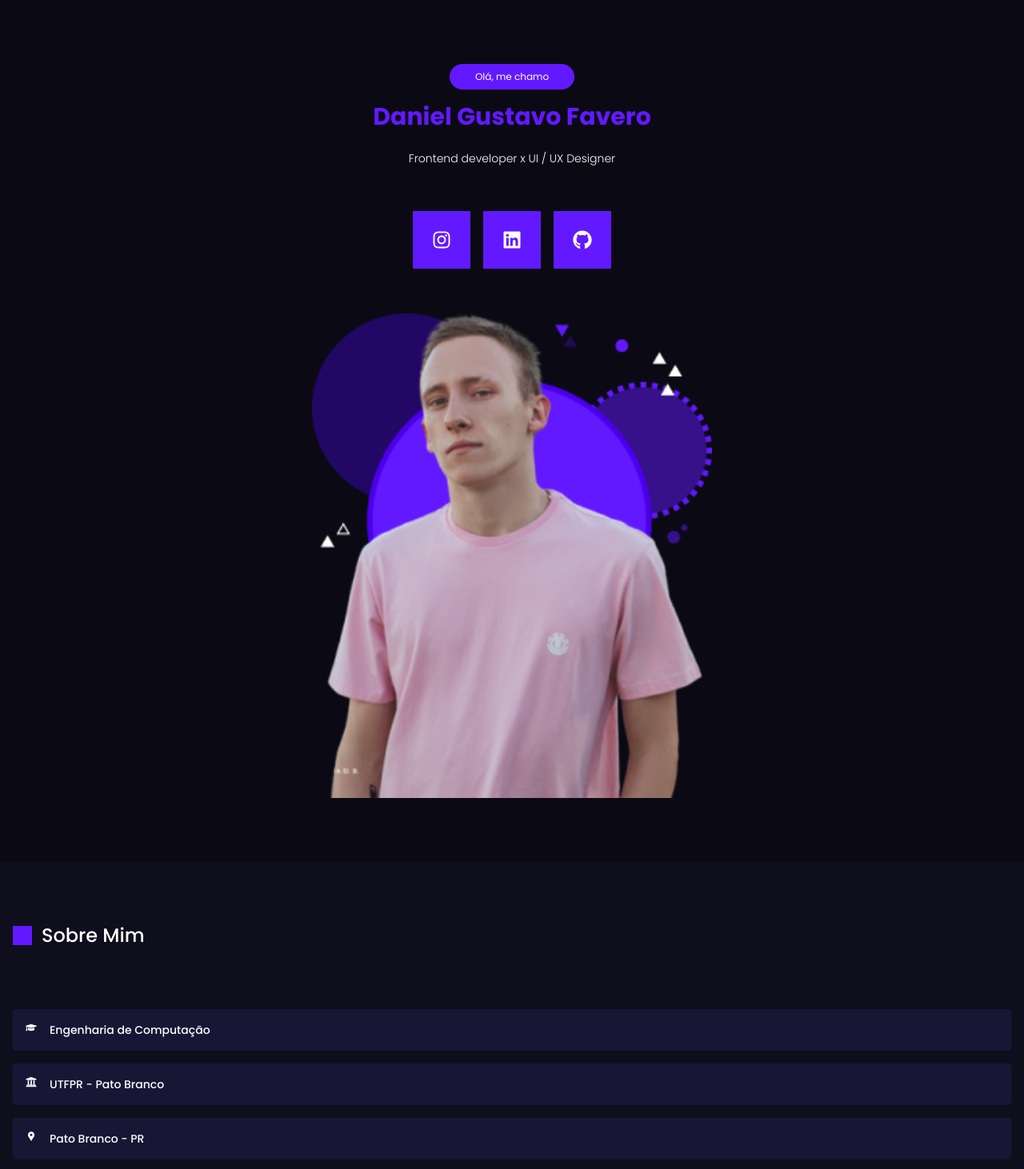
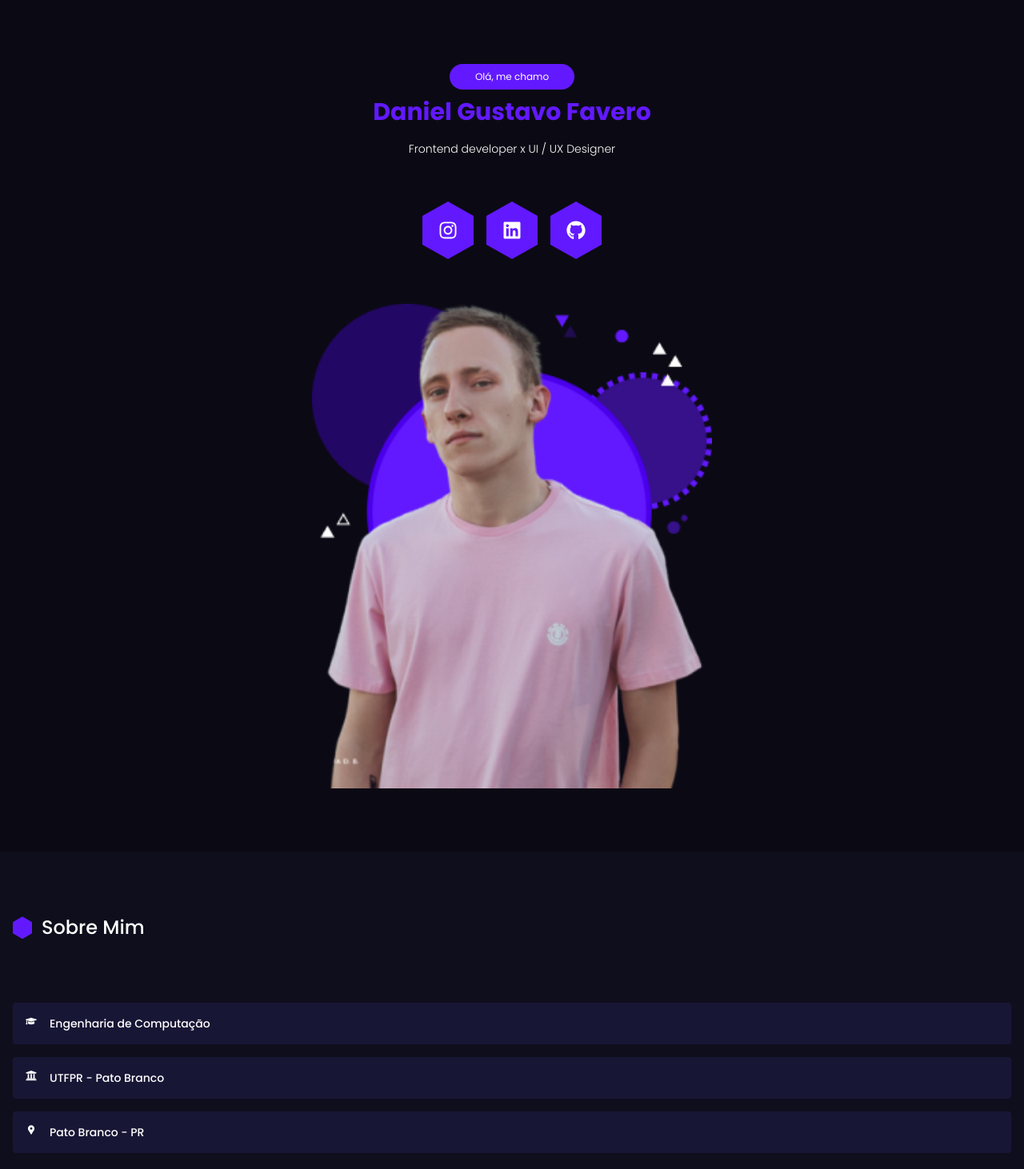
Before and after one commit to danielg-favero/portifolio, a Next.js app: page / in a window 1280 px wide. Shown: the top 1462 px of the page at 80% size. Built offline with nearby package versions, Linux system fonts and the light colour scheme.

Commit message:
style: criado iconButton com formato de hexagono

```diff
--- a/src/app/containers/Hero.tsx
+++ b/src/app/containers/Hero.tsx
@@ -10,7 +10,7 @@ export const Hero: React.FC = () => {
         <div className="flex flex-col items-center gap-6">
           <div className="flex flex-col items-center gap-4">
             <Badge>Olá, me chamo</Badge>
-            <h1 className="text-3xl font-bold text-center w-fit text-primary-50">
+            <h1 className="text-3xl font-bold leading-6 text-center w-fit text-primary-50">
               Daniel Gustavo Favero
             </h1>
           </div>
--- a/src/app/globals.css
+++ b/src/app/globals.css
@@ -2,3 +2,7 @@
 @tailwind base;
 @tailwind components;
 @tailwind utilities;
+
+.hexagon {
+    clip-path: polygon(50% 0%, 100% 25%, 100% 75%, 50% 100%, 0% 75%, 0% 25%);
+}
--- a/src/components/IconButton/index.tsx
+++ b/src/components/IconButton/index.tsx
@@ -8,7 +8,10 @@ export const IconButton: React.FC<IIconButtonProps> = ({
   ...rest
 }) => {
   return (
-    <button className="p-6 text-2xl text-neutral-100 bg-primary-50" {...rest}>
+    <button
+      className="p-5 py-6 text-2xl hexagon text-neutral-100 bg-primary-50"
+      {...rest}
+    >
       {children}
     </button>
   );
--- a/src/components/SectionTitle/index.tsx
+++ b/src/components/SectionTitle/index.tsx
@@ -9,7 +9,7 @@ export const SectionTitle: React.FC<ISectionTitleProps> = ({
 }) => {
   return (
     <div className="flex items-center gap-3 mb-20">
-      <div className="w-6 h-6 bg-primary-50" />
+      <div className="w-6 h-7 hexagon bg-primary-50" />
       <h2 className="text-2xl font-medium leading-5 text-neutral-100" {...rest}>
         {children}
       </h2>
```
